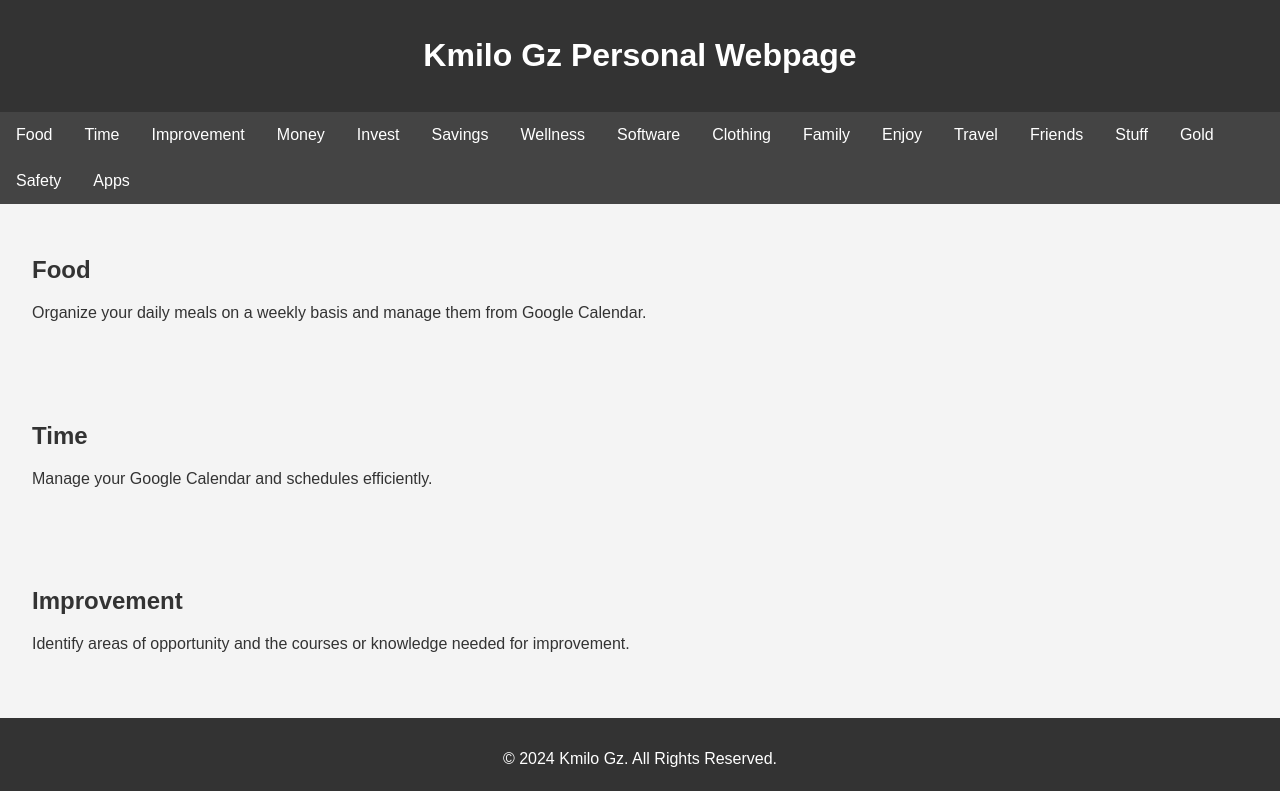
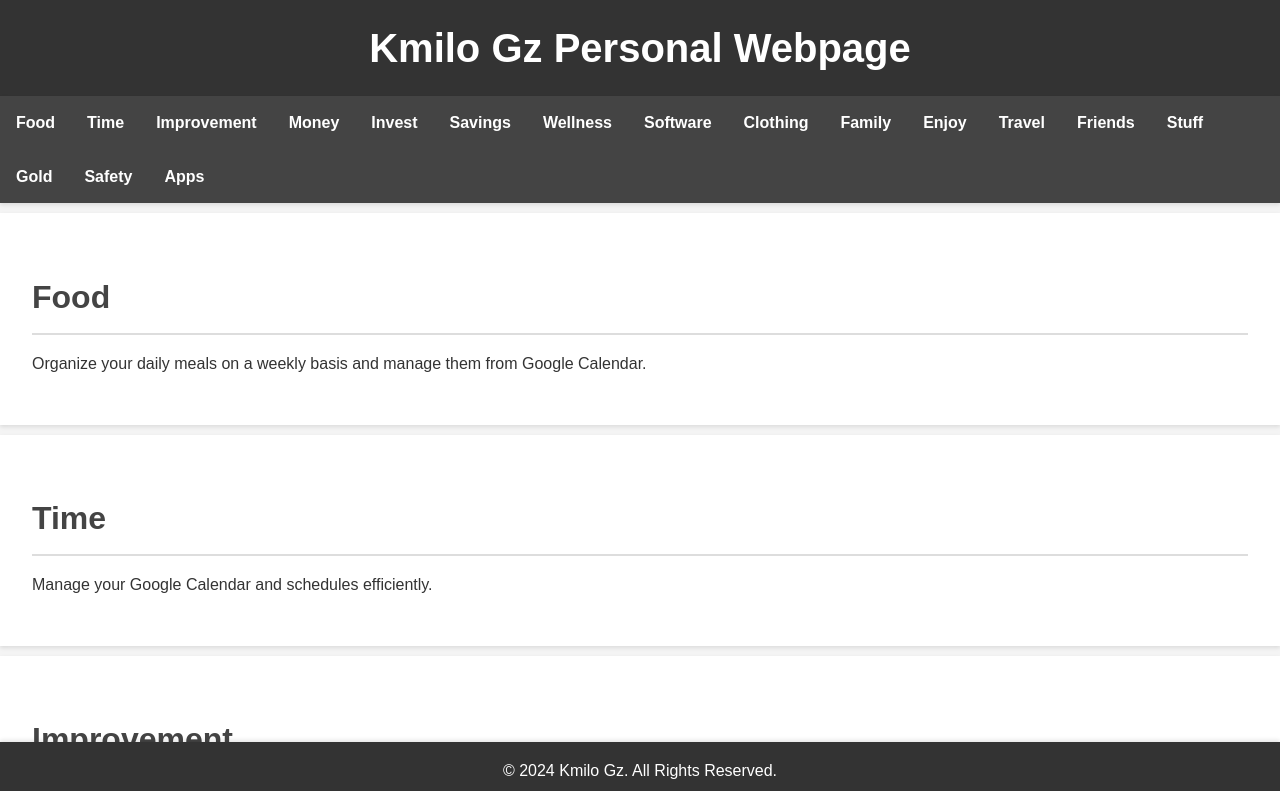
Before and after one commit to K100o0/Info, a plain HTML site: page Pg.html in a window 1280 px wide. Shown: the top 791 px of the page. Drawn offline with Linux system fonts and the light colour scheme.

Commit message:
Update Pg.html

```diff
--- a/Pg.html
+++ b/Pg.html
@@ -1,3 +1,4 @@
+<link rel="stylesheet" href="styles.css">
 <!DOCTYPE html>
 <html lang="en">
 <head>
```
